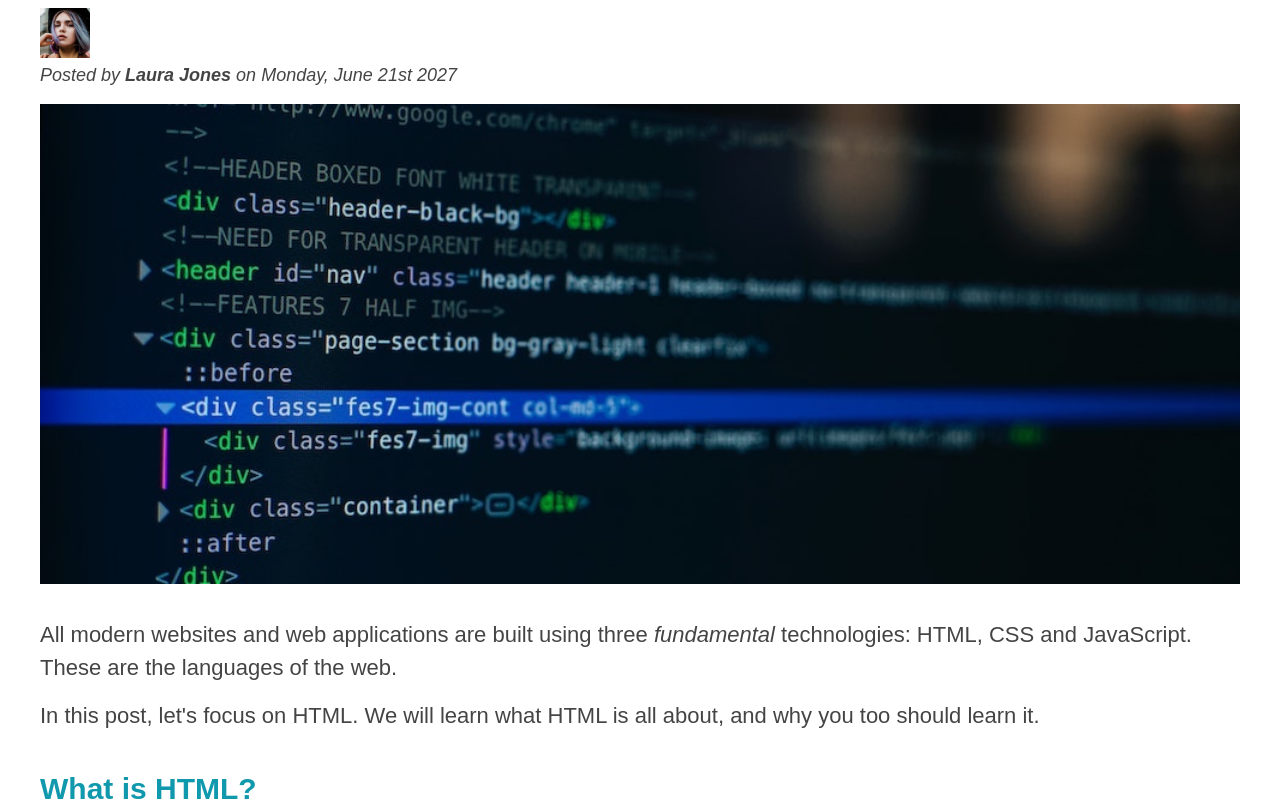
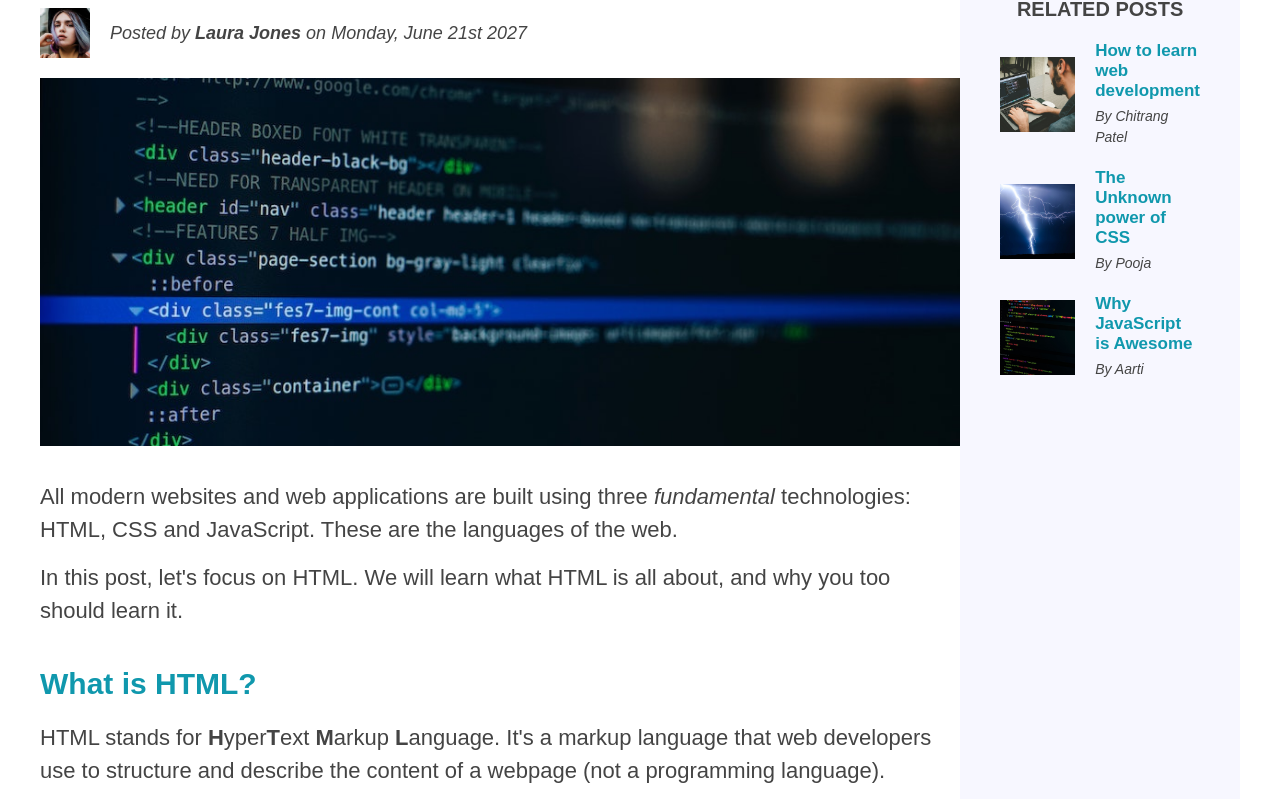
Before and after one commit to isabella232/04-CSS-Layouts, a plain HTML site: page index.html in a window 1280 px wide. Shown: the part 188-987 px from the top of the page. Drawn offline with Linux system fonts and the light colour scheme.

Commit message:
04-57-CSS-flex

```diff
--- a/index.html
+++ b/index.html
@@ -25,15 +25,18 @@
         <a href="challenge1.html">Challenge 1</a>
       </nav>
     </header>
+<div class="row">
 
   <article>
 
     <header class="post-header">
       <h2>The Basic Language of the Web: HTML</h2>
+      <div class="author-box">
 
         <img src="images/laura-jones.jpg" alt="profile picture" width="50" height="50" class="author-img">
 
         <p id="author" class="author">Posted by <strong>Laura Jones</strong> on Monday, June 21st 2027</p>
+      </div>
 
       <img class="post-image" src="images/post-img.jpg" alt="HTML code on a screen" width="500" height="200">
 
@@ -90,25 +93,32 @@
     <aside>
       <h4>Related Posts</h4>
       <ul class="related-posts">
-        <li>
+        <li class="related-post">
           <img src="images/related-1.jpg " alt="person typing on computer" width="75" height="75" />
-          <a href="#">How to learn web development</a>
+          <div>
+            <a class="related-link"href="#">How to learn web development</a>
             <p class="related-author">By Chitrang Patel</p>
+          </div>
         </li>
 
-        <li>
+        <li class="related-post">
           <img src="images/related-2.jpg " alt="thender strom image" width="75" height="75" />
-          <a href="#">The Unknown power of CSS</a>
+          <div>
+            <a class="related-link" href="#">The Unknown power of CSS</a>
             <p class="related-author">By Pooja</p>
+          </div>
         </li>
 
-        <li>
+        <li class="related-post">
           <img src="images/related-3.jpg " alt="coding screen" width="75" height="75" />
-          <a href="#">Why JavaScript is Awesome</a>
+          <div>
+            <a class="related-link" href="#">Why JavaScript is Awesome</a>
             <p class="related-author">By Aarti</p>
+          </div>
         </li>
       </ul>
     </aside>
+  </div>
 
     <footer>
       <p id="copyright">
--- a/styles.css
+++ b/styles.css
@@ -88,8 +88,10 @@ li {
 }
 
 .related-author {
-  font-size: 18px;
-  font-weight: bold;
+  margin-bottom: 0;
+  font-size: 14px;
+  font-weight: normal;
+  font-style: italic;
 }
 
 .related-posts {
@@ -281,9 +283,38 @@ footer {
   clear: both;
 } */
 
-.main-header{
+.main-header {
+  display: flex;
+  flex-direction: row;
+  align-items: center;
+  justify-content: space-between;
+}
+
+.author-box {
   display: flex;
   align-items: center;
-  justify-content: space-between;
+  margin-bottom: 20px
+}
 
+.author {
+  margin-bottom: 0;
+  margin-left: 20px;
 }
+
+.related-post {
+  display: flex;
+  align-items: center;
+  gap: 20px;
+  margin-bottom: 20px;
+}
+
+.related-link:link {
+  font-size: 17px;
+  font-weight: bold;
+  font-style: normal;
+  margin-bottom: 5px;
+  display: block;
+}
+.row{
+  display:flex;
+}
```
Lines whose indentation alone changed are shown as unchanged.
